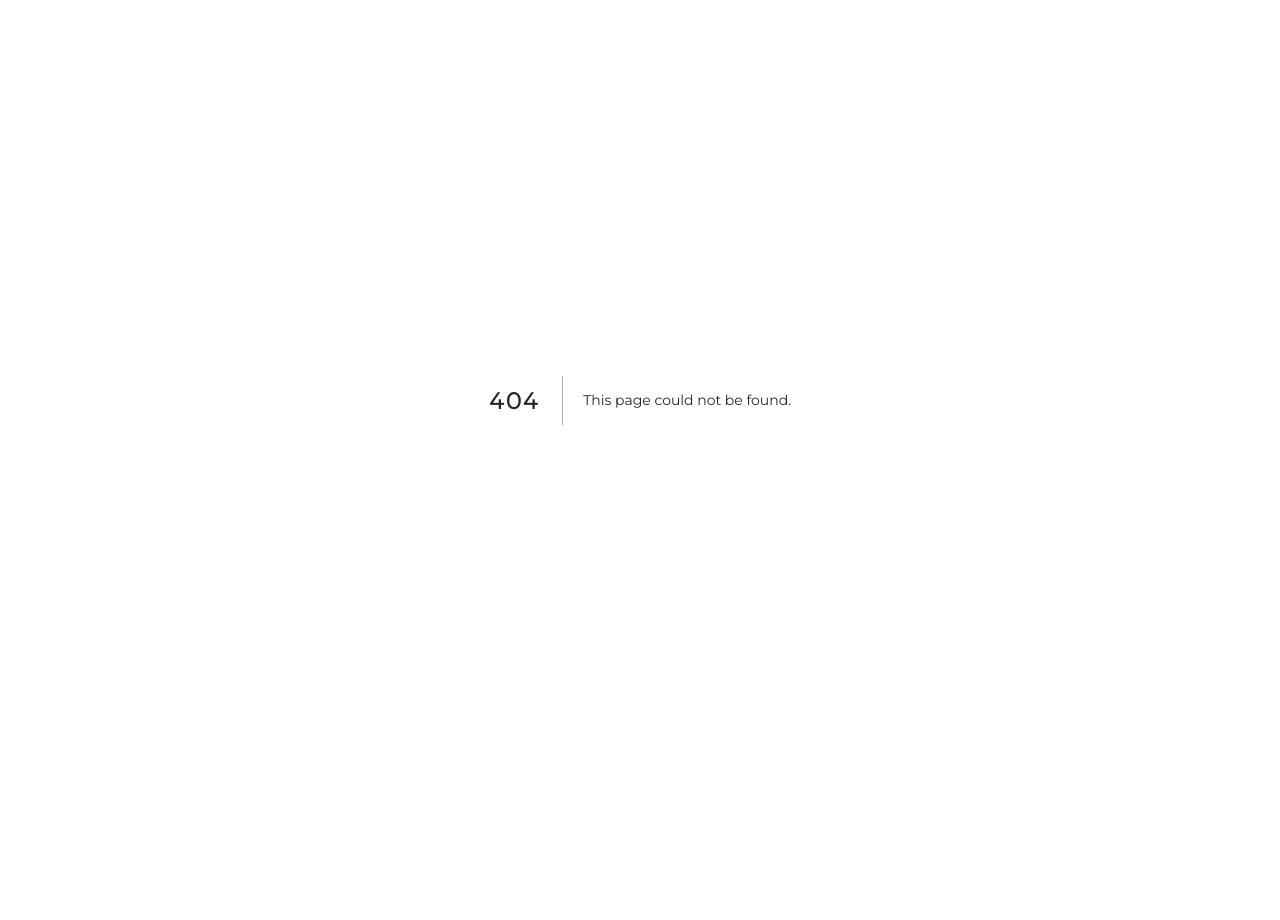
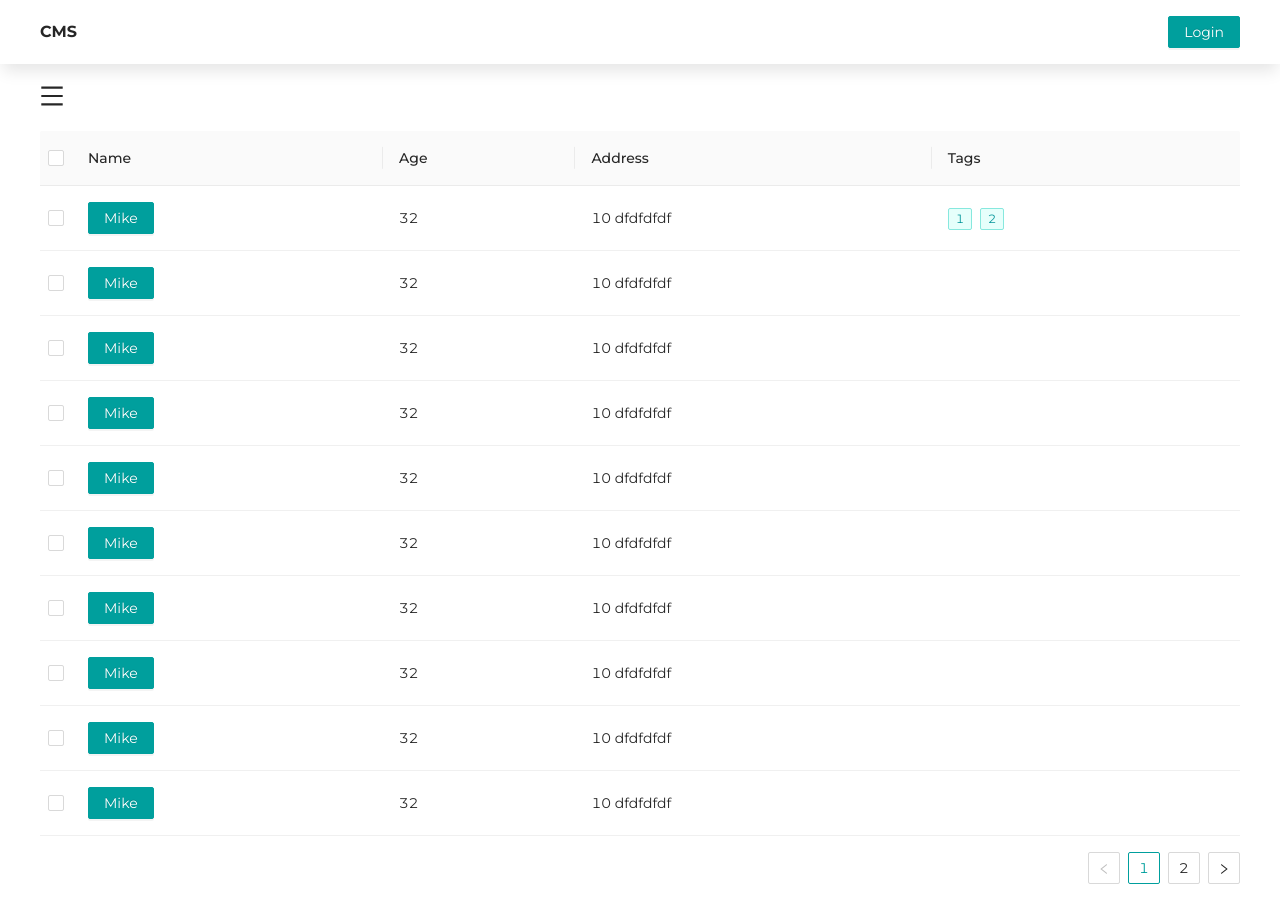
Before and after one commit to HoangNguyen161201/enterprise-client, a Next.js app: page /table in a window 1280 px wide. Before the commit this address had no page. Before the commit the page ends 800 px from the top, so only its background shows below. Built offline with nearby package versions, Linux system fonts and the light colour scheme.

Commit message:
update serverSideProps

```diff
--- /dev/null
+++ b/components/elements/Table.tsx
@@ -0,0 +1,167 @@
+import React from 'react';
+import { Button, Table as AntTable, Tag } from 'antd';
+import { ColumnsType } from 'antd/lib/table';
+
+export default function Table() {
+  const dataSource = [
+    {
+      key: '1ddf',
+      name: 'Mike',
+      age: 32,
+      address: '10 dfdfdfdf',
+      tag: ['1', '2'],
+    },
+    {
+      key: '2fgdfgfffffdg',
+      name: 'Mike',
+      age: 32,
+      address: '10 dfdfdfdf',
+    },
+    {
+        key: '2sfsdf',
+        name: 'Mike',
+        age: 32,
+        address: '10 dfdfdfdf',
+      },
+      {
+        key: '2sfsdfsdf',
+        name: 'Mike',
+        age: 32,
+        address: '10 dfdfdfdf',
+      },
+      {
+        key: '2xvcxcvx',
+        name: 'Mike',
+        age: 32,
+        address: '10 dfdfdfdf',
+      },
+      {
+        key: '2xcvxv',
+        name: 'Mike',
+        age: 32,
+        address: '10 dfdfdfdf',
+      },
+      {
+        key: '2xxvxv',
+        name: 'Mike',
+        age: 32,
+        address: '10 dfdfdfdf',
+      },
+      {
+        key: '2fgfgfg',
+        name: 'Mike',
+        age: 32,
+        address: '10 dfdfdfdf',
+      },
+      {
+        key: '2fgfg',
+        name: 'Mike',
+        age: 32,
+        address: '10 dfdfdfdf',
+      },
+      {
+        key: '2fgf',
+        name: 'Mike',
+        age: 32,
+        address: '10 dfdfdfdf',
+      },
+      {
+        key: 'sfsdfsd',
+        name: 'Mike',
+        age: 32,
+        address: '10 dfdfdfdf',
+      },
+      {
+        key: '2ererer',
+        name: 'Mike',
+        age: 32,
+        address: '10 dfdfdfdf',
+      },
+      {
+        key: '2sdtere',
+        name: 'Mike',
+        age: 32,
+        address: '10 dfdfdfdf',
+      },
+      {
+        key: '2vsdss',
+        name: 'Mike',
+        age: 32,
+        address: '10 dfdfdfdf',
+      },
+      {
+        key: '2dfccc',
+        name: 'Mike',
+        age: 32,
+        address: '10 dfdfdfdf',
+      },
+      {
+        key: '2ssd',
+        name: 'Mike',
+        age: 32,
+        address: '10 dfdfdfdf',
+      },
+      {
+        key: '2fgfg',
+        name: 'Mike',
+        age: 32,
+        address: '10 dfdfdfdf',
+      },
+      {
+        key: '2fgfg',
+        name: 'Mike',
+        age: 32,
+        address: '10 dfdfdfdf',
+      },
+      {
+        key: '211',
+        name: 'Mike',
+        age: 32,
+        address: '10 dfdfdfdf',
+      },
+  ];
+
+  const columns: ColumnsType<any> = [
+    {
+      title: 'Name',
+      dataIndex: 'name',
+      key: 'name',
+      render: (text: string) => <Button type={'primary'}>{text}</Button>,
+    },
+    {
+      title: 'Age',
+      dataIndex: 'age',
+      key: 'age',
+    },
+    {
+      title: 'Address',
+      dataIndex: 'address',
+      key: 'address',
+    },
+    {
+      title: 'Tags',
+      dataIndex: 'tag',
+      key: 'tag',
+      render: (tags) => (
+        <>
+          {tags && tags.map((tag: any) => (
+            <Tag color={'cyan'} key={tag}>
+              {tag.toUpperCase()}
+            </Tag>
+          ))}
+        </>
+      ),
+    },
+  ];
+  return (
+    <div>
+      <AntTable rowSelection={{
+          type: 'checkbox',
+          onChange: (value)=> {
+              console.log(value)
+          }
+
+      }} dataSource={dataSource} columns={columns} />
+    </div>
+  );
+}
--- a/components/elements/index.ts
+++ b/components/elements/index.ts
@@ -4,3 +4,4 @@ export * from './CopyAcc'
 export * from './Header'
 export * from './Footer'
 export * from './TextArea'
+export * from './Table'
--- a/package.json
+++ b/package.json
@@ -23,6 +23,7 @@
     "react-dom": "17.0.2",
     "react-hook-form": "^7.26.1",
     "react-query": "^3.34.14",
+    "react-table": "^7.7.0",
     "yup": "^0.32.11"
   },
   "devDependencies": {
@@ -32,6 +33,7 @@
     "@types/http-proxy": "^1.17.8",
     "@types/node": "17.0.16",
     "@types/react": "17.0.39",
+    "@types/react-table": "^7.7.9",
     "eslint": "8.8.0",
     "eslint-config-next": "12.0.10",
     "typescript": "4.5.5"
--- /dev/null
+++ b/pages/table.tsx
@@ -0,0 +1,17 @@
+import React, { useMemo } from 'react';
+import Table from '../components/elements/Table';
+import { ClientLayout } from '../components/layouts';
+import { NextPageWithLayout } from '../models';
+
+const table: NextPageWithLayout = () => {
+
+    return (
+    <div>
+      <Table />
+    </div>
+  );
+};
+
+table.getLayout = ClientLayout;
+
+export default table;
```
Also changed, not shown: pages/departments/index.tsx (renamed from pages/departments/all.tsx, +22 -1 lines), 1 other file (tests, documents, lock files or other folders).
